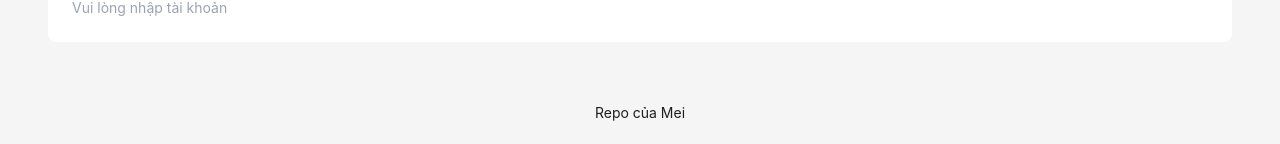
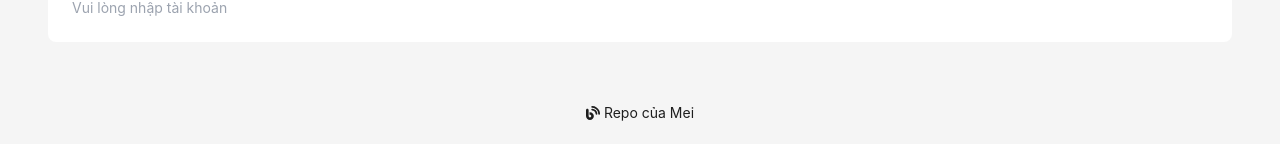
Before and after one commit to MeiCloudie/cyber-react-demo, a React (Vite) app: page / in a window 1280 px wide. Shown: the part 653-797 px from the top of the page. Built offline with nearby package versions, Linux system fonts and the light colour scheme.

Commit message:
test: FontAwesomeIcon

```diff
--- a/package.json
+++ b/package.json
@@ -10,6 +10,11 @@
     "preview": "vite preview"
   },
   "dependencies": {
+    "@fortawesome/fontawesome-svg-core": "^6.6.0",
+    "@fortawesome/free-brands-svg-icons": "^6.6.0",
+    "@fortawesome/free-regular-svg-icons": "^6.6.0",
+    "@fortawesome/free-solid-svg-icons": "^6.6.0",
+    "@fortawesome/react-fontawesome": "^0.2.2",
     "@reduxjs/toolkit": "^2.2.6",
     "antd": "^5.19.2",
     "axios": "^1.7.2",
--- a/src/template/HomeTemplate/HomeTemplate.jsx
+++ b/src/template/HomeTemplate/HomeTemplate.jsx
@@ -8,6 +8,9 @@
 import { NavLink, Outlet } from "react-router-dom"
 import { path } from "../../common/path"
 import { useSelector } from "react-redux"
+import { FontAwesomeIcon } from "@fortawesome/react-fontawesome"
+import { faBlog } from "@fortawesome/free-solid-svg-icons"
+
 const { Header, Content, Footer } = Layout
 
 const HomeTemplate = () => {
@@ -94,7 +97,7 @@
           textAlign: "center",
         }}
       >
-        Repo của Mei
+        <FontAwesomeIcon icon={faBlog} /> Repo của Mei
       </Footer>
     </Layout>
   )
```
Also changed, not shown: 1 other file (tests, documents, lock files or other folders).
